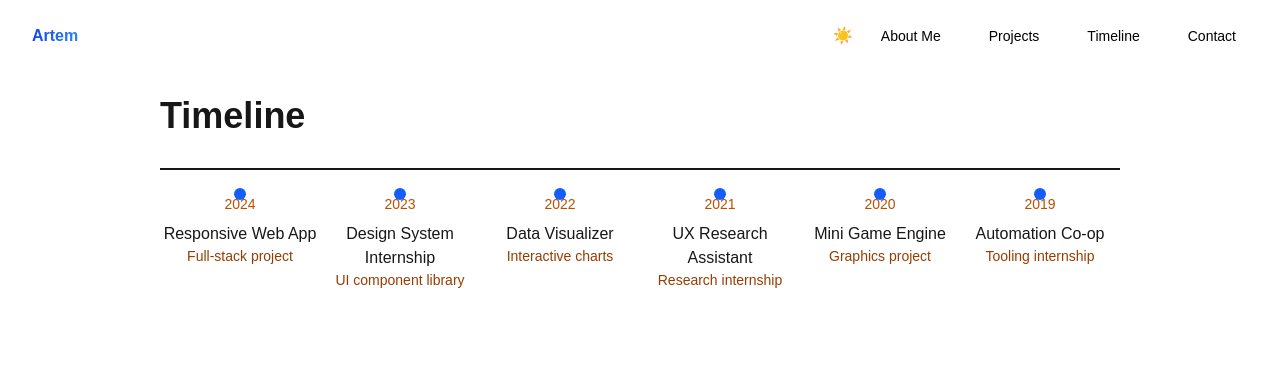
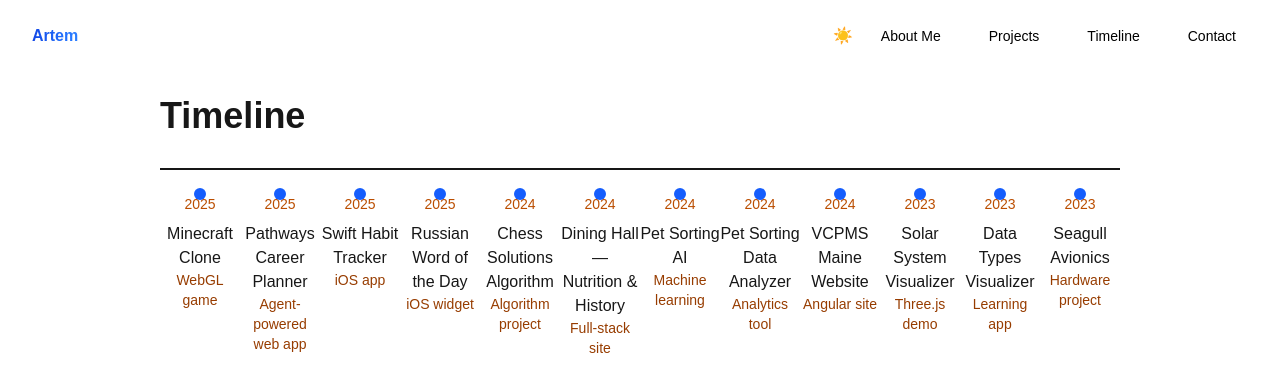
Before and after one commit to SharkBoy289/Personal-Projects, a Next.js app in the folder Personal-Websites/portfolio-website-2025/: page /timeline in a window 1280 px wide. Shown: the top 392 px of the page. Built offline with nearby package versions, Linux system fonts and the light colour scheme.

Commit message:
feat: refresh project portfolio data

```diff
--- a/Personal-Websites/portfolio-website-2025/data/work.ts
+++ b/Personal-Websites/portfolio-website-2025/data/work.ts
@@ -11,75 +11,193 @@ export type WorkItem = {
 
 export const work: WorkItem[] = [
   {
-    slug: "responsive-app",
-    title: "Responsive Web App",
-    scope: "Full‑stack project",
+    slug: "minecraft-clone",
+    title: "Minecraft Clone",
+    scope: "WebGL game",
     image:
-      "https://images.unsplash.com/photo-1498050108023-c5249f4df085?auto=format&fit=crop&w=800&q=60",
+      "https://images.unsplash.com/photo-1511512578047-dfb367046420?auto=format&fit=crop&w=800&q=60",
     description:
-      "A performant web application demonstrating responsive layouts and fast loading techniques.",
+      "Voxel-style world built in WebGL with procedurally generated terrain.",
+    year: "2025",
+    type: "project",
+    details: [
+      "Goal: Chunked rendering engine",
+      "Goal: Per-block physics",
+      "Goal: Saveable worlds",
+    ],
+  },
+  {
+    slug: "chess-solver",
+    title: "Chess Solutions Algorithm",
+    scope: "Algorithm project",
+    image:
+      "https://images.unsplash.com/photo-1519985176271-adb1088fa94c?auto=format&fit=crop&w=800&q=60",
+    description:
+      "Searches for optimal moves using minimax and heuristic pruning.",
     year: "2024",
     type: "project",
-    details: ["Goal: Optimize Core Web Vitals", "Goal: Mobile‑first UX", "Goal: Deployed with CI/CD"],
+    details: [
+      "Goal: Minimax with alpha-beta pruning",
+      "Goal: FEN board parser",
+      "Goal: Visual move explorer",
+    ],
   },
   {
-    slug: "design-system",
-    title: "Design System Internship",
-    scope: "UI component library",
+    slug: "dining-hall",
+    title: "Dining Hall — Nutrition & History",
+    scope: "Full‑stack site",
+    image:
+      "https://images.unsplash.com/photo-1529692236671-f1f6cf9683ba?auto=format&fit=crop&w=800&q=60",
+    description: "Aggregates campus menus and tracks meal ratings.",
+    year: "2024",
+    type: "project",
+    details: [
+      "Goal: Menu scraping with Puppeteer",
+      "Goal: Firebase auth & storage",
+      "Goal: Nutrition analytics",
+    ],
+  },
+  {
+    slug: "pet-sorting-ai",
+    title: "Pet Sorting AI",
+    scope: "Machine learning",
+    image:
+      "https://images.unsplash.com/photo-1558944351-6611233c3d38?auto=format&fit=crop&w=800&q=60",
+    description: "Classifies pet images into breeds and categories.",
+    year: "2024",
+    type: "project",
+    details: [
+      "Goal: Convolutional model",
+      "Goal: Real‑time inference",
+      "Goal: Data augmentation pipeline",
+    ],
+  },
+  {
+    slug: "pet-data-analyzer",
+    title: "Pet Sorting Data Analyzer",
+    scope: "Analytics tool",
+    image:
+      "https://images.unsplash.com/photo-1518972559570-1ecb7db0cfd2?auto=format&fit=crop&w=800&q=60",
+    description:
+      "Dashboard for evaluating model accuracy and dataset quality.",
+    year: "2024",
+    type: "project",
+    details: [
+      "Goal: Confusion matrix reports",
+      "Goal: Dataset cleaning",
+      "Goal: Exportable metrics",
+    ],
+  },
+  {
+    slug: "solar-system",
+    title: "Solar System Visualizer",
+    scope: "Three.js demo",
+    image:
+      "https://images.unsplash.com/photo-1446776811953-b23d57bd21aa?auto=format&fit=crop&w=800&q=60",
+    description:
+      "Interactive 3D model of planets and orbits built with Three.js.",
+    year: "2023",
+    type: "project",
+    details: [
+      "Goal: Scale-accurate orbits",
+      "Goal: Planet textures",
+      "Goal: Adjustable time speeds",
+    ],
+  },
+  {
+    slug: "data-types-visualizer",
+    title: "Data Types Visualizer",
+    scope: "Learning app",
+    image:
+      "https://images.unsplash.com/photo-1559028012-481c2100243f?auto=format&fit=crop&w=800&q=60",
+    description:
+      "Teaches programming data types through interactive visuals and exercises.",
+    year: "2023",
+    type: "project",
+    details: [
+      "Goal: Animated memory diagrams",
+      "Goal: Quiz mode",
+      "Goal: Beginner-friendly lessons",
+    ],
+  },
+  {
+    slug: "pathways",
+    title: "Pathways Career Planner",
+    scope: "Agent-powered web app",
+    image:
+      "https://images.unsplash.com/photo-1504384308090-c894fdcc538d?auto=format&fit=crop&w=800&q=60",
+    description:
+      "Guides students through college and career steps with web scraping and AI agents.",
+    year: "2025",
+    type: "project",
+    details: [
+      "Goal: Personalized pathway profiles",
+      "Goal: Calendar of deadlines",
+      "Goal: Soft web scraping for up-to-date info",
+    ],
+  },
+  {
+    slug: "swift-habit-tracker",
+    title: "Swift Habit Tracker",
+    scope: "iOS app",
+    image:
+      "https://images.unsplash.com/photo-1517242022622-8843f196b4a6?auto=format&fit=crop&w=800&q=60",
+    description:
+      "Tracks daily habits with sleep, location, and calendar data plus summary widgets.",
+    year: "2025",
+    type: "project",
+    details: [
+      "Goal: Integrate HealthKit and Calendar",
+      "Goal: Daily email summaries",
+      "Goal: Home screen widget",
+    ],
+  },
+  {
+    slug: "russian-word-widget",
+    title: "Russian Word of the Day",
+    scope: "iOS widget",
+    image:
+      "https://images.unsplash.com/photo-1554384645-13eab165c24b?auto=format&fit=crop&w=800&q=60",
+    description:
+      "Delivers a daily Russian word with selectable difficulty levels.",
+    year: "2025",
+    type: "project",
+    details: [
+      "Goal: Levels A1–C2",
+      "Goal: Offline pronunciation audio",
+      "Goal: Widget support",
+    ],
+  },
+  {
+    slug: "seagull-avionics",
+    title: "Seagull Avionics",
+    scope: "Hardware project",
+    image:
+      "https://images.unsplash.com/photo-1512820790803-83ca734da794?auto=format&fit=crop&w=800&q=60",
+    description:
+      "Developed avionics stack for a custom Seagull UAV platform.",
+    year: "2023",
+    type: "project",
+    details: [
+      "Goal: Sensor fusion for flight control",
+      "Goal: Telemetry link",
+      "Goal: Modular PCB design",
+    ],
+  },
+  {
+    slug: "vcpms-maine",
+    title: "VCPMS Maine Website",
+    scope: "Angular site",
     image:
       "https://images.unsplash.com/photo-1521737604893-d14cc237f11d?auto=format&fit=crop&w=800&q=60",
     description:
-      "Collaborated on a scalable design system used across multiple products.",
-    year: "2023",
-    type: "internship",
-    details: ["Role: Built accessible components", "Role: Wrote Storybook docs", "Role: Led design reviews"],
-  },
-  {
-    slug: "data-visualizer",
-    title: "Data Visualizer",
-    scope: "Interactive charts",
-    image:
-      "https://images.unsplash.com/photo-1531497865144-0464ef8fb40e?auto=format&fit=crop&w=800&q=60",
-    description:
-      "Visualization tool turning raw metrics into animated dashboards.",
-    year: "2022",
+      "State-wide web portal built with Angular for VCPMS Maine.",
+    year: "2024",
     type: "project",
-    details: ["Goal: Real‑time updates", "Goal: Export to CSV", "Goal: Custom theming"],
-  },
-  {
-    slug: "ux-research",
-    title: "UX Research Assistant",
-    scope: "Research internship",
-    image:
-      "https://images.unsplash.com/photo-1537432376769-00a7d6b1e619?auto=format&fit=crop&w=800&q=60",
-    description:
-      "Supported user studies and prototyping for a mobile application.",
-    year: "2021",
-    type: "internship",
-    details: ["Role: Conducted surveys", "Role: Built hi‑fi prototypes", "Role: Presented findings"],
-  },
-  {
-    slug: "game-engine",
-    title: "Mini Game Engine",
-    scope: "Graphics project",
-    image:
-      "https://images.unsplash.com/photo-1504384308090-c894fdcc538d?auto=format&fit=crop&w=800&q=60",
-    description:
-      "Lightweight engine showcasing physics and sprite animation.",
-    year: "2020",
-    type: "project",
-    details: ["Goal: Entity system", "Goal: Physics integration", "Goal: Level editor"],
-  },
-  {
-    slug: "automation-coop",
-    title: "Automation Co‑op",
-    scope: "Tooling internship",
-    image:
-      "https://images.unsplash.com/photo-1487058792275-0ad4aaf24ca7?auto=format&fit=crop&w=800&q=60",
-    description:
-      "Built internal tools to streamline deployment pipelines.",
-    year: "2019",
-    type: "internship",
-    details: ["Role: Created CLI utilities", "Role: Improved build times", "Role: Monitored metrics"],
+    details: [
+      "Goal: Responsive UI",
+      "Goal: API-driven content",
+      "Goal: Role-based auth",
+    ],
   },
 ];
```
